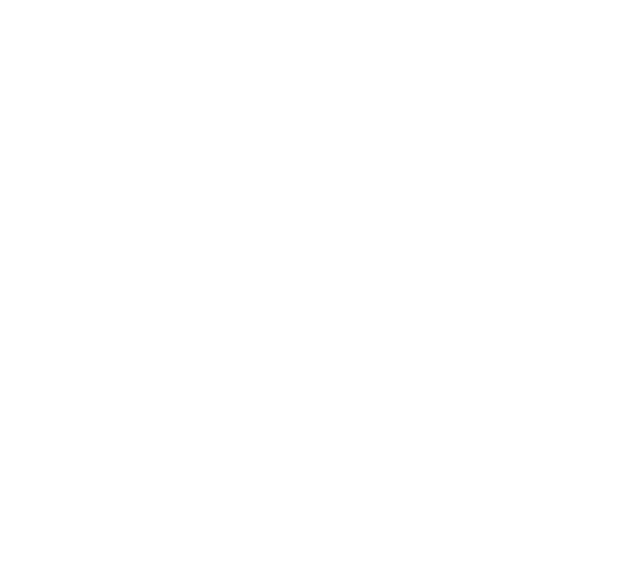
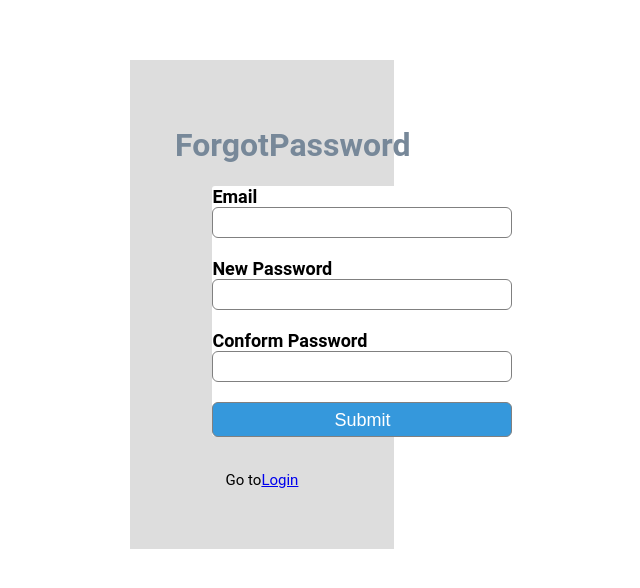
Before and after one commit to HemalathaBommireddy/E_Commers_Suta_website, an Angular app: page /Forgot in a window 1280 px wide. Before the commit this address led to /. Shown: the part 140-728 px from the top of the page, without its empty margins (378-1018 px from the left). Built offline with nearby package versions, Linux system fonts and the light colour scheme.

Commit message:
changes in loginpage

```diff
--- a/src/app/app-routing.module.ts
+++ b/src/app/app-routing.module.ts
@@ -8,7 +8,8 @@
 const routes: Routes = [
   {path:'',component:LoginPageComponent},
   {path:'signup',component:SignupComponent},
-  {path:'forgot-password',component:ForgotPasswordComponent},
+  {path:'Forgot',component:ForgotPasswordComponent},
+  {path:'Login',component:LoginPageComponent},
   {path:'landing-page',component:LandingPageComponent
 }
 ];
--- a/src/app/forgot-password/forgot-password.component.html
+++ b/src/app/forgot-password/forgot-password.component.html
@@ -10,6 +10,6 @@
      <input type="button" value="Submit"/>
 
     </div>
-     <p>Go to<a routerLink="/LoginForm">Login Page</a></p>
+     <p>Go to<a routerLink="/LoginForm">Login</a></p>
 
 </body>
--- a/src/app/login-page/login-page.component.html
+++ b/src/app/login-page/login-page.component.html
@@ -5,7 +5,7 @@
      <input type="text" placeholder="" name="Email or UserName" required>
      <label for="Password"><b>Password</b></label>
      <input type="text" placeholder="" name="Password" required>
-      <a routerLink="/ForgotPassword">ForgotPassword</a>
+      <a routerLink="/Forgot">ForgotPassword?</a>
         <input type="button" value="Submit"/>
     </div>
     <p> Don't have an account <a routerLink="/signup">Signup</a></p>
```
